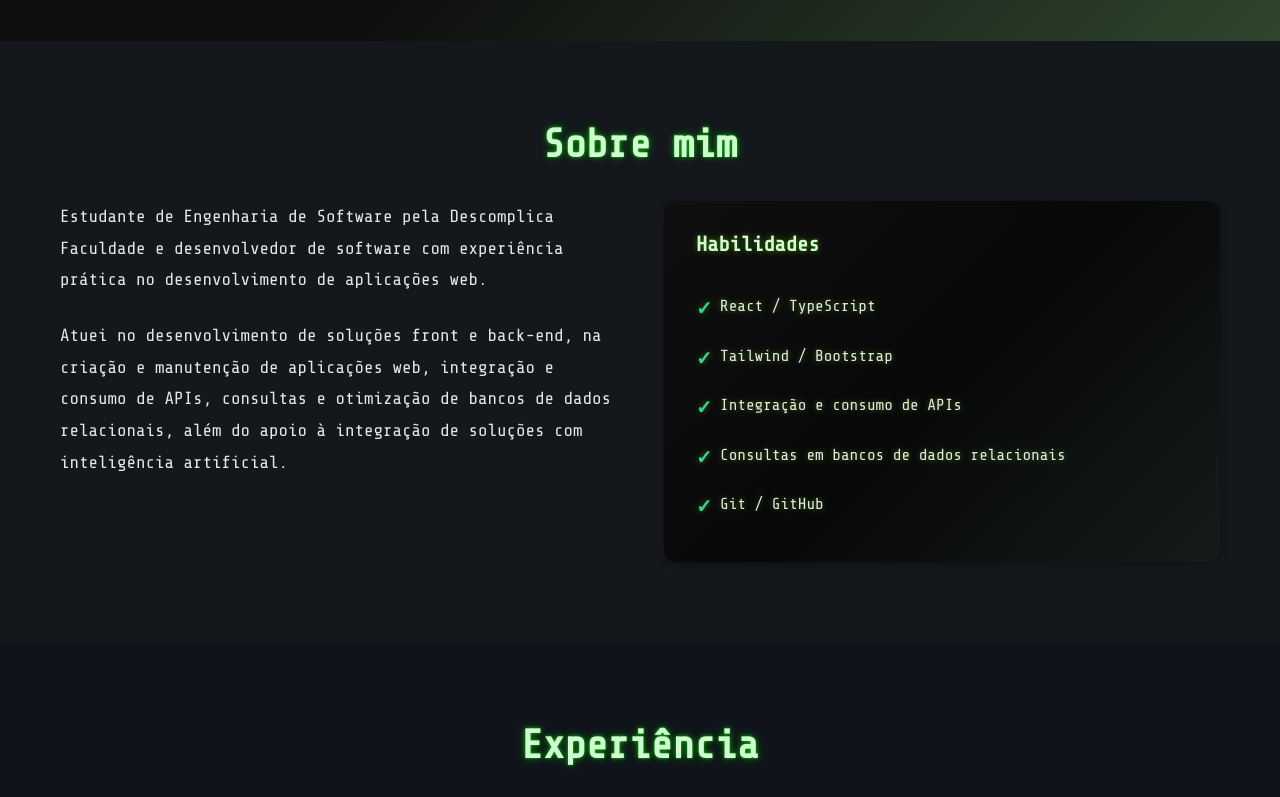
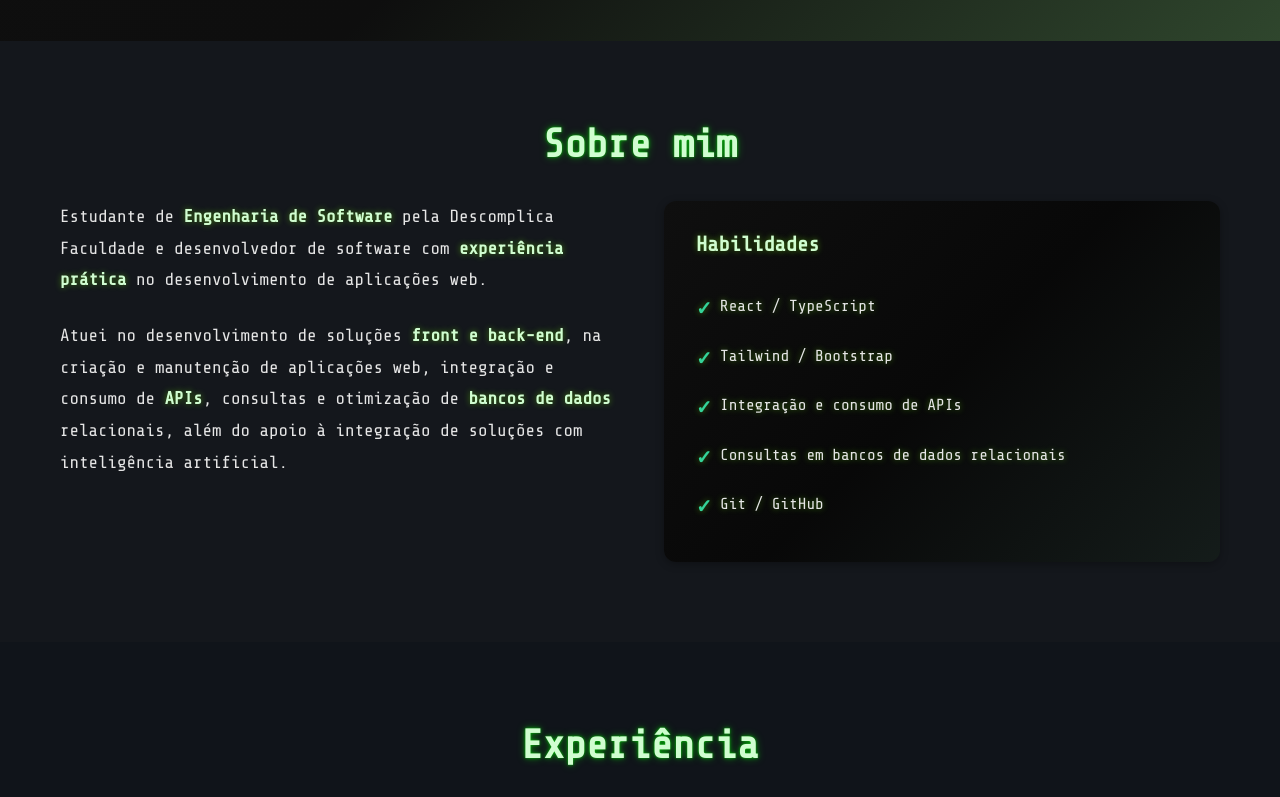
Before and after one commit to joaomello16/meu-portifolio, a React (Vite) app: page / in a window 1280 px wide. Shown: the part 559-1356 px from the top of the page. Built offline with nearby package versions, Linux system fonts and the light colour scheme.

Commit message:
Adjustments Highlights and Traductions

```diff
--- a/src/App.tsx
+++ b/src/App.tsx
@@ -26,7 +26,7 @@ function App() {
     <>
       <Header onNavigate={handleNavigate} />
       <main>
-        {activeSection === 'home' && <Hero onNavigate={handleNavigate} />}
+        <Hero onNavigate={handleNavigate} />
         <About />
         <Experience />
         <Projects />
--- a/src/i18n/locales/en-US.ts
+++ b/src/i18n/locales/en-US.ts
@@ -24,6 +24,24 @@ export const enUS: Language = {
       title: {
         light: 'About Me',
         dark: 'About Me'
-      }
-    }
+    },
+    description1: ' {degree} student from  Descomplica Faculdade and software developer with {experience} in web application development.',
+    description2: 'I worked in developing {frontend} solutions, creating and maintaining web applications, integrating and consuming {apis}, querying and optimizing {database}, as well as supporting the integration of artificial intelligence solutions.',
+    skillsTitle: 'Skills',
+    placeholders: {
+      degree: ' Software Engineering',
+      experience: 'practical experience',
+      frontend: 'front and back-end',
+      backend: 'back-end',
+      apis: 'APIs',
+      database: 'relational databases'
+    },
+    skills: [
+      'React / TypeScript',
+      'Tailwind / Bootstrap',
+      'API integration and consumption',
+      'Relational database queries',
+      'Git / GitHub'
+    ]
+  }
 }
--- a/src/i18n/locales/pt-BR.ts
+++ b/src/i18n/locales/pt-BR.ts
@@ -24,6 +24,24 @@ export const ptBR: Language = {
     title: {
       light: 'Sobre mim',
       dark: 'Sobre mim'
-    }
+    },
+    description1: 'Estudante de {degree} pela Descomplica Faculdade e desenvolvedor de software com {experience} no desenvolvimento de aplicações web.',
+    description2: 'Atuei no desenvolvimento de soluções {frontend}, na criação e manutenção de aplicações web, integração e consumo de {apis}, consultas e otimização de {database} relacionais, além do apoio à integração de soluções com inteligência artificial.',
+    skillsTitle: 'Habilidades',
+    placeholders: {
+      degree: 'Engenharia de Software',
+      experience: 'experiência prática',
+      frontend: 'front e back-end',
+      backend: 'back-end',
+      apis: 'APIs',
+      database: 'bancos de dados'
+    },
+    skills: [
+      'React / TypeScript',
+      'Tailwind / Bootstrap',
+      'Integração e consumo de APIs',
+      'Consultas em bancos de dados relacionais',
+      'Git / GitHub'
+    ]
   }
 }
--- a/src/pages/About.tsx
+++ b/src/pages/About.tsx
@@ -1,35 +1,35 @@
 import '../styles/About.css'
 import { useLabels } from '../hooks/useLabels'
+import { parsePlaceholders } from '../utils/parsePlaceholders'
 
 export function About() {
-   const { translation, theme } = useLabels()
+  const { translation, theme } = useLabels()
+
+  const description1Content = parsePlaceholders(
+    translation.about.description1,
+    translation.about.placeholders
+  )
+
+  const description2Content = parsePlaceholders(
+    translation.about.description2,
+    translation.about.placeholders
+  )
+
   return (
     <section id="about" className="about">
       <div className="container">
         <h2>{translation.about.title[theme]}</h2>
         <div className="about-content">
           <div className="about-text">
-            <p>
-              Estudante de Engenharia de Software pela Descomplica Faculdade
-              e desenvolvedor de software com experiência prática no desenvolvimento de
-              aplicações web.
-            </p>
-            <p>
-              Atuei no desenvolvimento de soluções front e back-end,
-               na criação
-              e manutenção de aplicações web, integração e consumo de APIs, consultas e
-              otimização de bancos de dados relacionais, além do apoio à integração de
-              soluções com inteligência artificial.
-            </p>
+            <p>{description1Content}</p>
+            <p>{description2Content}</p>
           </div>
           <div className="skills">
-            <h3>Habilidades</h3>
+            <h3>{translation.about.skillsTitle}</h3>
             <ul className="skills-list">
-              <li>React / TypeScript</li>
-              <li>Tailwind / Bootstrap</li>
-              <li>Integração e consumo de APIs</li>
-              <li>Consultas em bancos de dados relacionais</li>
-              <li>Git / GitHub</li>
+              {translation.about.skills.map((skill, index) => (
+                <li key={index}>{skill}</li>
+              ))}
             </ul>
           </div>
         </div>
--- a/src/styles/About.css
+++ b/src/styles/About.css
@@ -37,6 +37,17 @@
   color: var(--dark-color);
 }
 
+.highlight {
+  color: purple;
+  font-weight: 600;
+}
+
+[data-theme="dark"] .highlight {
+  /* color: #00ff00; */
+  color: #d0fdd0;
+  text-shadow: 0 0 6px rgba(123, 255, 0, 0.452);
+}
+
 .skills-list {
   list-style: none;
 }
--- a/src/styles/Hero.css
+++ b/src/styles/Hero.css
@@ -36,9 +36,9 @@
   color: #d0fdd0;
 
   text-shadow:
-    0 0 3px #00ff00,
-    0 0 7px #00ff00,
-    0 0 12px rgb(0, 255, 0);
+    0 0 2px #00ff00a9,
+    0 0 6px #00ff00a8,
+    0 0 12px rgba(0, 255, 0, 0.658);
   font-family: 'Share Tech Mono', monospace;
 }
 
--- /dev/null
+++ b/src/utils/parsePlaceholders.tsx
@@ -0,0 +1,79 @@
+import React from 'react'
+
+interface PlaceholderConfig {
+  [key: string]: string
+}
+
+export function parsePlaceholders(
+  text: string,
+  placeholders: PlaceholderConfig,
+  highlightedTerms: string[] = []
+): React.ReactNode[] {
+  let result: React.ReactNode[] = []
+  let lastIndex = 0
+  const placeholderRegex = /\{(\w+)\}/g
+  let match
+
+  const placeholderMatches: Array<{ start: number; end: number; key: string }> = []
+
+  const matchRegex = new RegExp(placeholderRegex)
+  while ((match = matchRegex.exec(text)) !== null) {
+    placeholderMatches.push({
+      start: match.index,
+      end: match.index + match[0].length,
+      key: match[1]
+    })
+  }
+
+  placeholderMatches.forEach((placeholder, index) => {
+    const textBefore = text.slice(lastIndex, placeholder.start)
+
+    result.push(...processTextWithHighlights(textBefore, highlightedTerms))
+
+    const replacementValue = placeholders[placeholder.key] || ''
+    result.push(
+      <span key={`placeholder-${index}`} className="highlight">
+        {replacementValue}
+      </span>
+    )
+
+    lastIndex = placeholder.end
+  })
+
+  const remainingText = text.slice(lastIndex)
+  result.push(...processTextWithHighlights(remainingText, highlightedTerms))
+
+  return result.filter(node => node !== '' && node !== null)
+}
+
+function processTextWithHighlights(
+  text: string,
+  highlightedTerms: string[]
+): React.ReactNode[] {
+  if (!text) return []
+  if (highlightedTerms.length === 0) return [text]
+
+  let parts: React.ReactNode[] = []
+  let lastIndex = 0
+
+  const regex = new RegExp(`(${highlightedTerms.map(t => t.replace(/[.*+?^${}()|[\]\\]/g, '\\$&')).join('|')})`, 'gi')
+  let match
+
+  while ((match = regex.exec(text)) !== null) {
+    const textBefore = text.slice(lastIndex, match.index)
+    if (textBefore) parts.push(textBefore)
+
+    parts.push(
+      <span key={`highlight-${match.index}`} className="highlight">
+        {match[0]}
+      </span>
+    )
+
+    lastIndex = regex.lastIndex
+  }
+
+  const remainingText = text.slice(lastIndex)
+  if (remainingText) parts.push(remainingText)
+
+  return parts
+}
```
Also changed, not shown: src/i18n/types.ts (+14 -2 lines).
